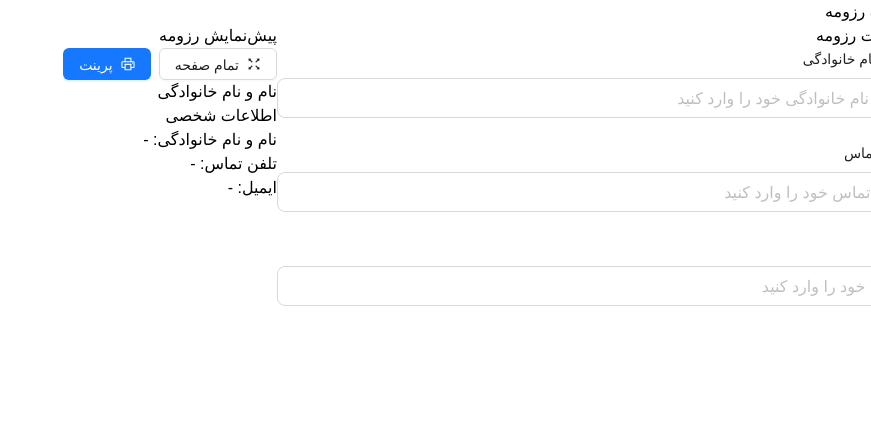
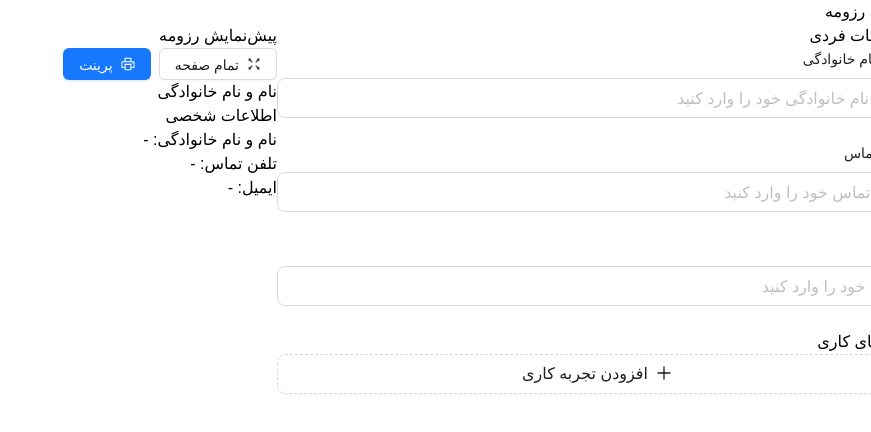
Before and after one commit to mohsensami/cv-builder, a React (Vite) app: page / in a window 1280 px wide. Shown: the top 432 px of the page, without its empty margins (409-1280 px from the left). Built offline with nearby package versions, Linux system fonts and the light colour scheme; a small style sheet from the web is missing.

Commit message:
added work exprinces

```diff
--- a/src/components/CVForm/CVForm.tsx
+++ b/src/components/CVForm/CVForm.tsx
@@ -1,6 +1,7 @@
 import { Form, Input } from 'antd'
 import { useEffect } from 'react'
 import { useCV } from '../../contexts'
+import WorkExperienceForm from '../WorkExperienceForm/WorkExperienceForm'
 
 const CVForm = () => {
   const { cvData, updateCVData } = useCV()
@@ -13,16 +14,17 @@ const CVForm = () => {
   const handleValuesChange = (_: any, allValues: typeof cvData) => {
     Object.keys(allValues).forEach((key) => {
       const field = key as keyof typeof cvData
-      if (allValues[field] !== undefined) {
-        updateCVData(field, allValues[field] || '')
+      if (allValues[field] !== undefined && field !== 'workExperiences') {
+        updateCVData(field, allValues[field] as string)
       }
     })
   }
 
   return (
+    <div className="space-y-8">
       <div className="space-y-6">
         <h2 className="text-2xl font-semibold text-gray-700 mb-6">
-        اطلاعات رزومه
+          مشخصات فردی
         </h2>
 
         <Form
@@ -32,7 +34,6 @@ const CVForm = () => {
           onValuesChange={handleValuesChange}
           autoComplete="off"
         >
-
           <div className='lg:grid lg:grid-cols-3 gap-2 w-100'>
             <Form.Item
               label="نام و نام خانوادگی"
@@ -65,8 +66,12 @@ const CVForm = () => {
               />
             </Form.Item>
           </div>
+        </Form>
+      </div>
 
-      </Form>
+      <div className="border-t border-gray-200 pt-8">
+        <WorkExperienceForm />
+      </div>
     </div>
   )
 }
--- /dev/null
+++ b/src/components/WorkExperienceForm/WorkExperienceForm.tsx
@@ -0,0 +1,132 @@
+import { Form, Input, Button } from 'antd'
+import { PlusOutlined, DeleteOutlined } from '@ant-design/icons'
+import { useEffect } from 'react'
+import { useCV } from '../../contexts'
+
+const WorkExperienceForm = () => {
+  const { cvData, setCVData } = useCV()
+  const [form] = Form.useForm()
+
+  useEffect(() => {
+    form.setFieldsValue({ workExperiences: cvData.workExperiences })
+  }, [cvData.workExperiences, form])
+
+  const handleValuesChange = (_: any, allValues: { workExperiences?: typeof cvData.workExperiences }) => {
+    if (allValues.workExperiences) {
+      // Filter out undefined or null values
+      const validExperiences = allValues.workExperiences.filter(
+        (exp) => exp && typeof exp === 'object'
+      )
+      setCVData((prev) => ({
+        ...prev,
+        workExperiences: validExperiences,
+      }))
+    }
+  }
+
+  return (
+    <div className="space-y-4">
+      <div className="flex justify-between items-center">
+        <h2 className="text-2xl font-semibold text-gray-700">
+          تجربه‌های کاری
+        </h2>
+      </div>
+
+      <Form
+        form={form}
+        layout="vertical"
+        initialValues={{ workExperiences: cvData.workExperiences }}
+        onValuesChange={handleValuesChange}
+        autoComplete="off"
+      >
+        <Form.List name="workExperiences">
+          {(fields, { add, remove }) => (
+            <>
+              {fields.map(({ key, name, ...restField }) => (
+                <div
+                  key={key}
+                  className="p-4 border border-gray-200 rounded-lg mb-4 bg-gray-50"
+                >
+                  <div className="flex justify-between items-center mb-4">
+                    <h3 className="text-lg font-medium text-gray-700">
+                      تجربه کاری {name + 1}
+                    </h3>
+                    <Button
+                      type="text"
+                      danger
+                      icon={<DeleteOutlined />}
+                      onClick={() => remove(name)}
+                      size="small"
+                    >
+                      حذف
+                    </Button>
+                  </div>
+
+                  <div className="space-y-4">
+                    <Form.Item
+                      {...restField}
+                      name={[name, 'title']}
+                      label="عنوان شغل"
+                      rules={[
+                        { required: true, message: 'لطفا عنوان شغل را وارد کنید' },
+                      ]}
+                    >
+                      <Input
+                        placeholder="مثال: توسعه‌دهنده فرانت‌اند"
+                        size="large"
+                      />
+                    </Form.Item>
+
+                    <div className="grid grid-cols-1 md:grid-cols-2 gap-4">
+                      <Form.Item
+                        {...restField}
+                        name={[name, 'date']}
+                        label="تاریخ شمسی"
+                        rules={[
+                          { required: true, message: 'لطفا تاریخ را وارد کنید' },
+                        ]}
+                      >
+                        <Input
+                          placeholder="مثال: ۱۴۰۲/۰۵/۱۵"
+                          size="large"
+                        />
+                      </Form.Item>
+
+                      <Form.Item
+                        {...restField}
+                        name={[name, 'position']}
+                        label="سمت شغلی"
+                        rules={[
+                          { required: true, message: 'لطفا سمت شغلی را وارد کنید' },
+                        ]}
+                      >
+                        <Input
+                          placeholder="مثال: توسعه‌دهنده React"
+                          size="large"
+                        />
+                      </Form.Item>
+                    </div>
+                  </div>
+                </div>
+              ))}
+
+              <Form.Item>
+                <Button
+                  type="dashed"
+                  onClick={() => add({ title: '', date: '', position: '' })}
+                  block
+                  icon={<PlusOutlined />}
+                  size="large"
+                >
+                  افزودن تجربه کاری
+                </Button>
+              </Form.Item>
+            </>
+          )}
+        </Form.List>
+      </Form>
+    </div>
+  )
+}
+
+export default WorkExperienceForm
--- /dev/null
+++ b/src/components/WorkExperienceForm/index.ts
@@ -0,0 +1 @@
+export { default } from './WorkExperienceForm'
--- /dev/null
+++ b/src/components/WorkExperiencePreview/WorkExperiencePreview.tsx
@@ -0,0 +1,50 @@
+import { useCV } from '../../contexts'
+
+const WorkExperiencePreview = () => {
+  const { cvData } = useCV()
+
+  if (!cvData.workExperiences || cvData.workExperiences.length === 0) {
+    return null
+  }
+
+  // Filter out undefined or null experiences
+  const validExperiences = cvData.workExperiences.filter(
+    (exp) => exp && typeof exp === 'object'
+  )
+
+  if (validExperiences.length === 0) {
+    return null
+  }
+
+  return (
+    <div className="space-y-4">
+      <h3 className="text-lg font-semibold text-gray-700 border-b border-gray-300 pb-2">
+        تجربه‌های کاری
+      </h3>
+      <div className="space-y-4">
+        {validExperiences.map((experience, index) => (
+          <div
+            key={index}
+            className="border-r-4 border-blue-500 pr-4 pb-4 last:pb-0"
+          >
+            <div className="space-y-2">
+              <h4 className="text-lg font-semibold text-gray-800">
+                {experience?.title || 'عنوان شغل'}
+              </h4>
+              <div className="text-gray-600 space-y-1">
+                <p>
+                  <span className="font-medium">سمت:</span> {experience?.position || '-'}
+                </p>
+                <p>
+                  <span className="font-medium">تاریخ:</span> {experience?.date || '-'}
+                </p>
+              </div>
+            </div>
+          </div>
+        ))}
+      </div>
+    </div>
+  )
+}
+
+export default WorkExperiencePreview
--- /dev/null
+++ b/src/components/WorkExperiencePreview/index.ts
@@ -0,0 +1 @@
+export { default } from './WorkExperiencePreview'
--- a/src/contexts/CVContext.tsx
+++ b/src/contexts/CVContext.tsx
@@ -1,12 +1,15 @@
-import { createContext, useContext, ReactNode } from 'react'
-import { CVData } from '../types/cv.types'
+import { createContext, useContext, ReactNode, useMemo, useEffect, useRef } from 'react'
+import { CVData, WorkExperience } from '../types/cv.types'
 import useLocalStorage from '../hooks/useLocalStorage'
 
 interface CVContextType {
   cvData: CVData
-  updateCVData: (field: keyof CVData, value: string) => void
+  updateCVData: (field: keyof CVData, value: string | WorkExperience[]) => void
   setCVData: (data: CVData | ((prev: CVData) => CVData)) => void
   resetCVData: () => void
+  addWorkExperience: () => void
+  removeWorkExperience: (index: number) => void
+  updateWorkExperience: (index: number, field: keyof WorkExperience, value: string) => void
 }
 
 const CVContext = createContext<CVContextType | undefined>(undefined)
@@ -15,19 +18,90 @@ const initialCVData: CVData = {
   fullName: '',
   phone: '',
   email: '',
+  workExperiences: [],
 }
 
 interface CVProviderProps {
   children: ReactNode
 }
 
+// Helper function to migrate old data structure to new one
+const migrateCVData = (data: any): CVData => {
+  // If data already has the new structure, return it
+  if (data && typeof data === 'object' && 'workExperiences' in data) {
+    return {
+      fullName: data.fullName || '',
+      phone: data.phone || '',
+      email: data.email || '',
+      workExperiences: Array.isArray(data.workExperiences) ? data.workExperiences : [],
+    }
+  }
+
+  // If data has old structure (firstName, lastName), migrate it
+  if (data && typeof data === 'object') {
+    return {
+      fullName: data.fullName || (data.firstName && data.lastName
+        ? `${data.firstName} ${data.lastName}`.trim()
+        : ''),
+      phone: data.phone || '',
+      email: data.email || '',
+      workExperiences: [],
+    }
+  }
+
+  return initialCVData
+}
+
 export const CVProvider = ({ children }: CVProviderProps) => {
-  const [cvData, setCVData] = useLocalStorage<CVData>('cv-data', initialCVData)
+  const [storedData, setStoredData] = useLocalStorage<any>('cv-data', initialCVData)
+  const migrationDone = useRef(false)
 
-  const updateCVData = (field: keyof CVData, value: string) => {
+  // Migrate data on load
+  const cvData: CVData = useMemo(() => migrateCVData(storedData), [storedData])
+
+  // Sync migrated data back to storage if it was migrated (only once)
+  useEffect(() => {
+    if (!migrationDone.current && storedData && typeof storedData === 'object' && !('workExperiences' in storedData)) {
+      migrationDone.current = true
+      setStoredData(cvData)
+    }
+  }, [storedData, cvData, setStoredData])
+
+  const setCVData = (data: CVData | ((prev: CVData) => CVData)) => {
+    const newData = typeof data === 'function' ? data(cvData) : data
+    setStoredData(newData)
+  }
+
+  const updateCVData = (field: keyof CVData, value: string | WorkExperience[]) => {
     setCVData((prev) => ({
       ...prev,
       [field]: value,
+    }))
+  }
+
+  const addWorkExperience = () => {
+    setCVData((prev) => ({
+      ...prev,
+      workExperiences: [
+        ...prev.workExperiences,
+        { title: '', date: '', position: '' },
+      ],
+    }))
+  }
+
+  const removeWorkExperience = (index: number) => {
+    setCVData((prev) => ({
+      ...prev,
+      workExperiences: prev.workExperiences.filter((_, i) => i !== index),
+    }))
+  }
+
+  const updateWorkExperience = (index: number, field: keyof WorkExperience, value: string) => {
+    setCVData((prev) => ({
+      ...prev,
+      workExperiences: prev.workExperiences.map((exp, i) =>
+        i === index ? { ...exp, [field]: value } : exp
+      ),
     }))
   }
 
@@ -40,6 +114,9 @@ export const CVProvider = ({ children }: CVProviderProps) => {
     updateCVData,
     setCVData,
     resetCVData,
+    addWorkExperience,
+    removeWorkExperience,
+    updateWorkExperience,
   }
 
   return <CVContext.Provider value={value}>{children}</CVContext.Provider>
```
Also changed, not shown: src/components/CVPreviewContent/CVPreviewContent.tsx (+9 -2 lines), src/types/cv.types.ts (+7 -0 lines). Lines whose indentation alone changed are shown as unchanged.
